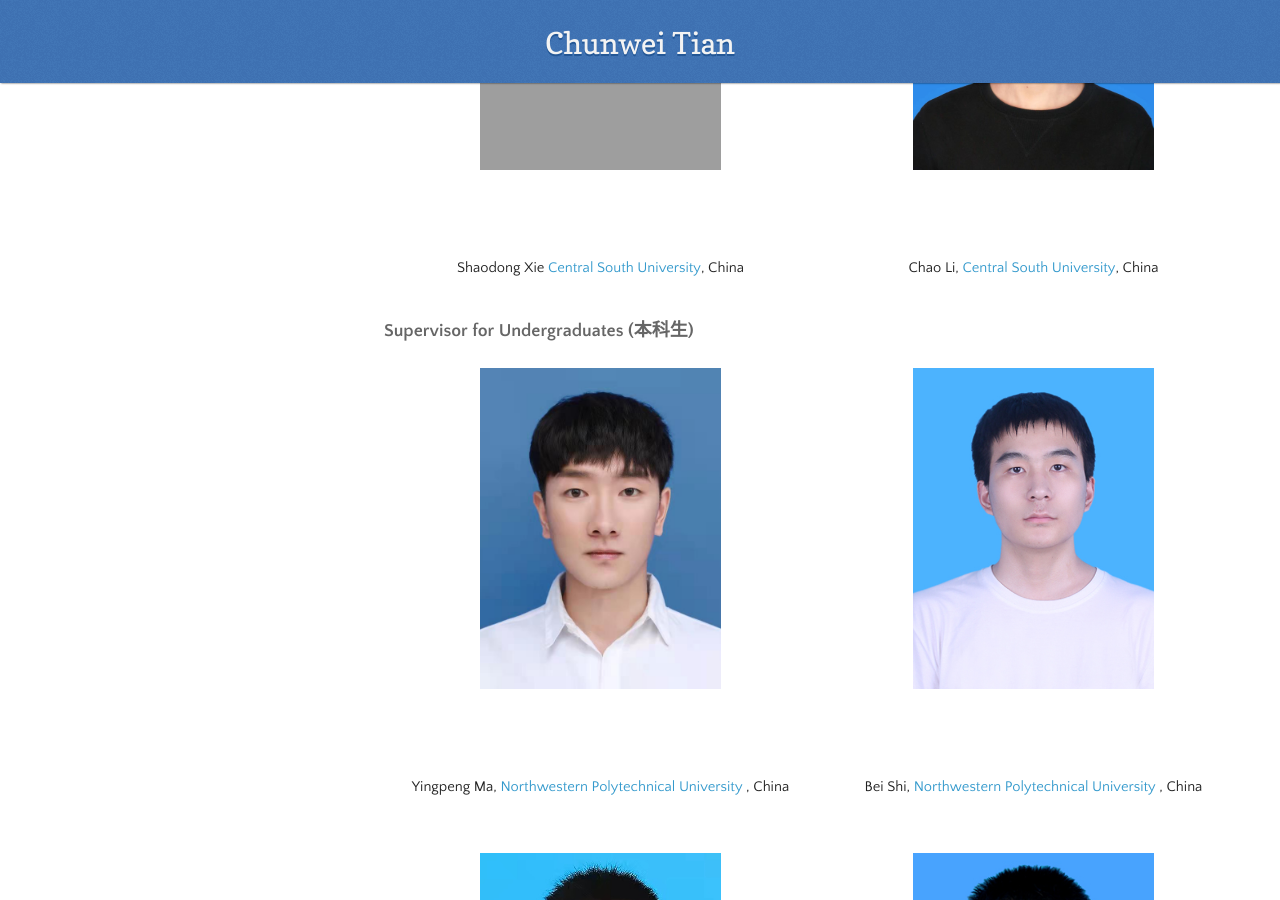
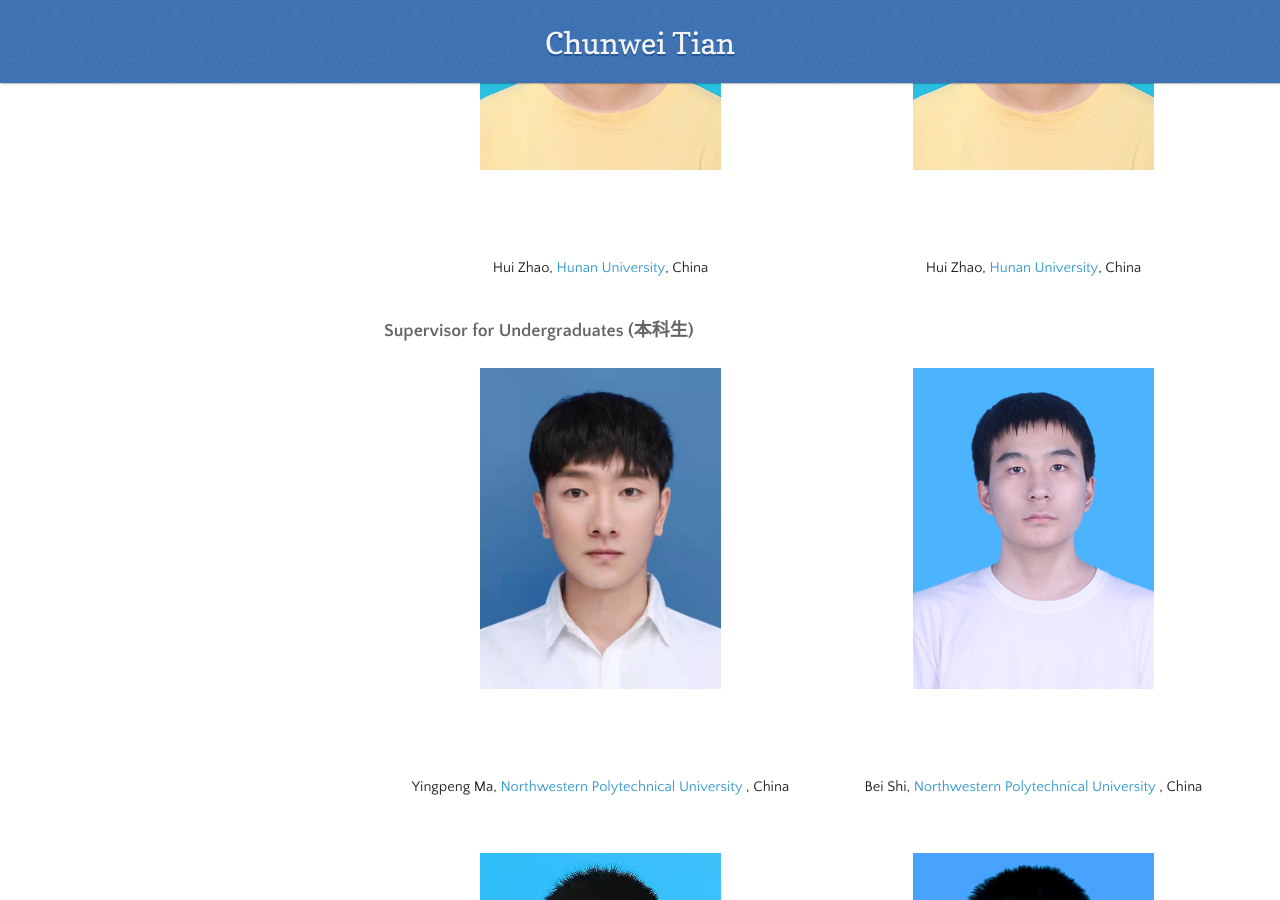
Before and after one commit to hellloxiaotian/hellloxiaotian.github.io, a Jekyll site: the page built from index.md, in a window 1280 px wide and 900 px high, scrolled down 10436 px. Built offline with Jekyll 4.4.1, drawn with Linux system fonts in a browser that asks for light colours; nearby versions of some CDN libraries; our own code applies the rules of GitHub Pages for plain Markdown files; the repository's description, which GitHub fills in, is left out; grey boxes are pictures that could not be loaded.

Commit message:
Add files via upload

```diff
--- a/index.md
+++ b/index.md
@@ -398,18 +398,18 @@ ACAIT 2018 (EI)
   </div>
 
 <div class="img">
-      <img src="picture/Shaodong Xie.jpg" >
-      <div class="desc_blank"> </div>
-      <div class="desc">Shaodong Xie  <a href = "http://www.csu.edu.cn/">Central South University</a>, China</div>
-       <div class="desc_blank_2"> </div>
-</div>
+   <img src="picture/Hui Zhao.jpg" >
+   <div class="desc_blank"> </div>
+   <div class="desc">  Hui Zhao, <a href = "https://www.hnu.edu.cn/">Hunan University</a>, China</div>
+   <div class="desc_blank_2"> </div>
+  </div>
 
-<div class="img">
-      <img src="picture/Chao Li.jpg" >
-      <div class="desc_blank"> </div>
-      <div class="desc">Chao Li,  <a href = "http://www.csu.edu.cn/">Central South University</a>, China</div>
-       <div class="desc_blank_2"> </div>
-</div>
+  <div class="img">
+   <img src="picture/Hui Zhao.jpg" >
+   <div class="desc_blank"> </div>
+   <div class="desc">  Hui Zhao, <a href = "https://www.hnu.edu.cn/">Hunan University</a>, China</div>
+   <div class="desc_blank_2"> </div>
+  </div>
 
 </div>
 
```
